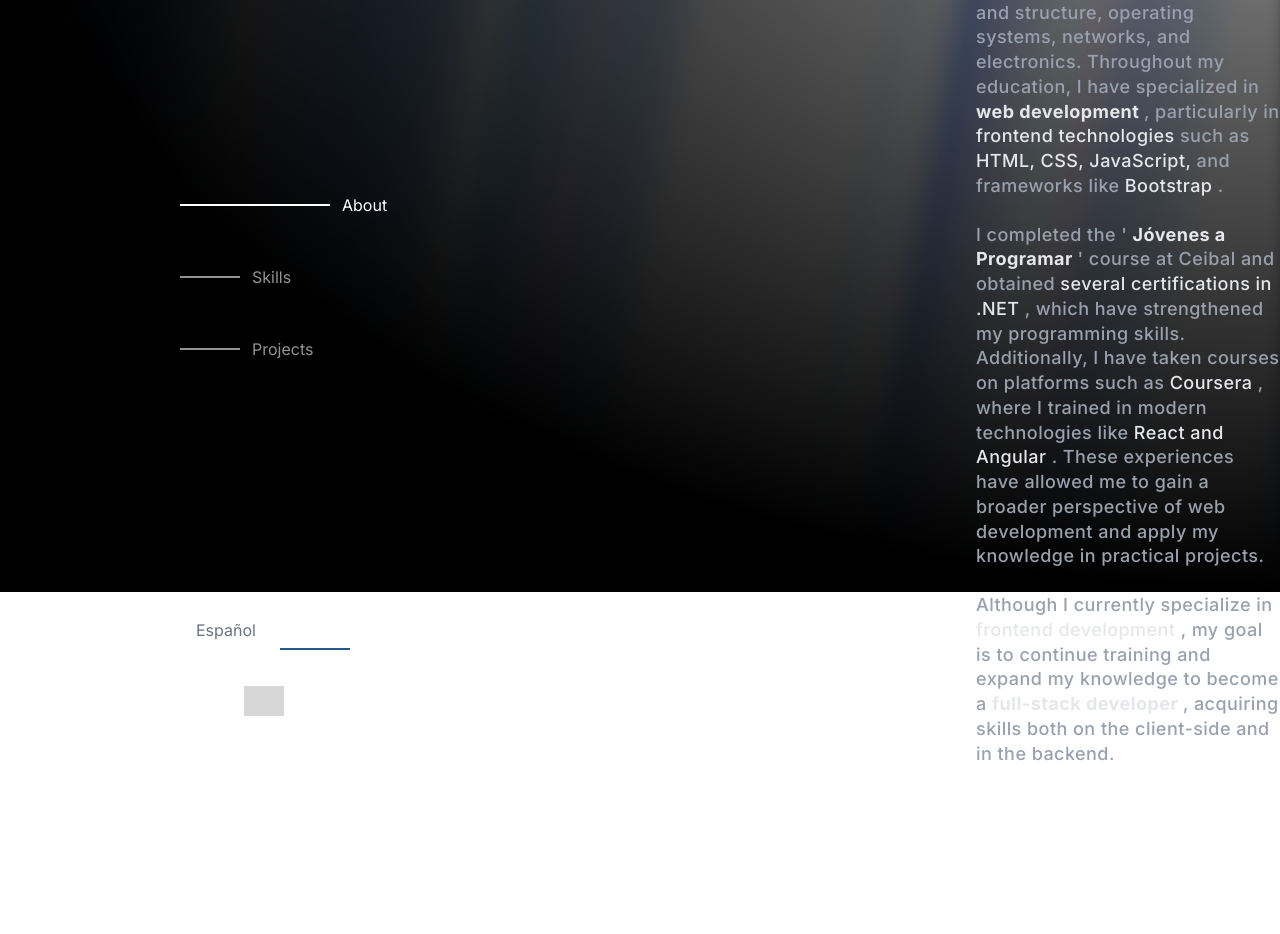
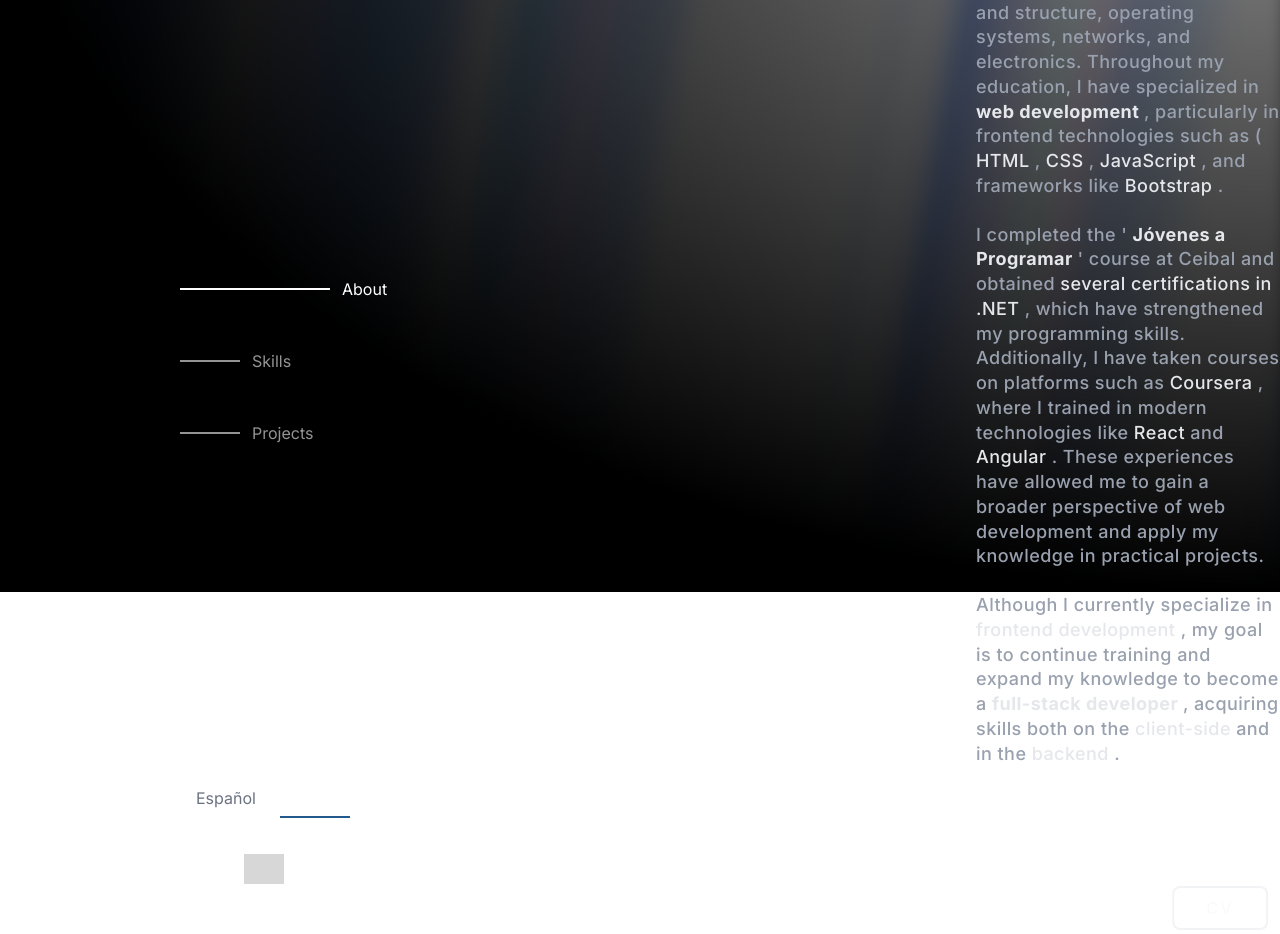
Before and after one commit to bryanribero/Portafolio-Next, a Next.js app in the folder portafolio/: page / in a window 1280 px wide. Shown: the part 208-1142 px from the top of the page. Before the commit the page ends 974 px from the top, so only its background shows below. Built offline with nearby package versions, Linux system fonts and the light colour scheme; grey boxes are pictures that could not be loaded.

Commit message:
cv-btn-animacion

```diff
--- a/portafolio/app/page.tsx
+++ b/portafolio/app/page.tsx
@@ -1,7 +1,8 @@
 import  Name  from '@/components/gen/name'
 import  Opciones  from '@/components/gen/opciones'
 import Iconos from '@/components/gen/iconos'
-import About from '@/components/gen/about'
+import SectionsAbout from '@/components/gen/sectionAbout'
+
 
 
 export default function Home() {
@@ -19,7 +20,7 @@ export default function Home() {
     </div>
   </div>
   <div className='col-span-1 z-10 mt-15 max-w-200 ml-90'>
-    <About />
+    <SectionsAbout />
   </div>
 </div>
   );
--- a/portafolio/components/gen/about.tsx
+++ b/portafolio/components/gen/about.tsx
@@ -3,17 +3,16 @@ import { useState, useEffect } from "react"
 import { TextGenerateEffect } from "@/components/ui/text-generate-effect"
 
 
-// Formatos disponibles: bold, light
-const textA = `I am a {{bold:5th-year student}} at the School of {{bold:Computer Science}}, with knowledge in programming ({{light:Java}}, {{light:JavaScript}}, {{light:C#}}), databases ({{light:SQL}}, {{light:MSQL}}), web design, computer maintenance and structure, operating systems, networks, and electronics. Throughout my education, I have specialized in {{bold:web development}}, particularly in {{light:frontend technologies}} such as {{light:HTML, CSS, JavaScript,}} and frameworks like {{light:Bootstrap}}.
+const textA = `I am a {{bold:5th-year student}} at the School of {{bold:Computer Science}}, with knowledge in programming ({{light:Java}}, {{light:JavaScript}}, {{light:C#}}), databases ({{light:SQL}}, {{light:MSQL}}), web design, computer maintenance and structure, operating systems, networks, and electronics. Throughout my education, I have specialized in {{bold:web development}}, particularly in frontend technologies such as ({{light:HTML}}, {{light:CSS}}, {{light:JavaScript}}, and frameworks like {{light:Bootstrap}}.
 `
 
-const textB = `I completed the '{{bold:Jóvenes a Programar}}' course at Ceibal and obtained {{light:several certifications in .NET}}, which have strengthened my programming skills. Additionally, I have taken courses on platforms such as {{light:Coursera}}, where I trained in modern technologies like {{light:React and Angular}}. These experiences have allowed me to gain a broader perspective of web development and apply my knowledge in practical projects.
+const textB = `I completed the '{{bold:Jóvenes a Programar}}' course at Ceibal and obtained {{light:several certifications in .NET}}, which have strengthened my programming skills. Additionally, I have taken courses on platforms such as {{light:Coursera}}, where I trained in modern technologies like {{light:React}} and {{light:Angular}}. These experiences have allowed me to gain a broader perspective of web development and apply my knowledge in practical projects.
 `
 
-const textC = `Although I currently specialize in {{light:frontend development}}, my goal is to continue training and expand my knowledge to become a {{bold:full-stack developer}}, acquiring skills both on the client-side and in the backend.
+const textC = `Although I currently specialize in {{light:frontend development}}, my goal is to continue training and expand my knowledge to become a {{bold:full-stack developer}}, acquiring skills both on the {{light:client-side}} and in the {{light:backend}}.
 `
 
-export default function About() {
+export default function About({ onComplete }: { onComplete?: () => void }) {
   const [showTextA, setShowTextA] = useState(true)
   const [showTextB, setShowTextB] = useState(false)
   const [showTextC, setShowTextC] = useState(false)
@@ -22,6 +21,13 @@ export default function About() {
   useEffect(() => {
     setShowTextA(true)
   }, [])
+
+
+  const handleFinalComplete = () => {
+    if (onComplete) {
+      onComplete()
+    }
+  }
 
   return (
     <div className="space-y-6">
@@ -33,7 +39,9 @@ export default function About() {
         <TextGenerateEffect words={textB} onComplete={() => setShowTextC(true)} duration={0.4} staggerDelay={0.02} />
       )}
 
-      {showTextC && <TextGenerateEffect words={textC} duration={0.4} staggerDelay={0.02} />}
+      {showTextC && (
+        <TextGenerateEffect words={textC} duration={0.4} staggerDelay={0.02} onComplete={handleFinalComplete} />
+      )}
     </div>
   )
 }
--- /dev/null
+++ b/portafolio/components/gen/sectionAbout.tsx
@@ -0,0 +1,43 @@
+"use client"
+
+import { useState, useEffect } from "react"
+import About from "@/components/gen/about"
+import { motion } from "motion/react"
+
+export default function SectionsAbout() {
+  const [showButton, setShowButton] = useState(false)
+
+
+  useEffect(() => {
+    const timer = setTimeout(() => {
+      setShowButton(true)
+    }, 6000)
+
+    return () => clearTimeout(timer)
+  }, [])
+
+  return (
+    <div className="max-w-150">
+      <About onComplete={() => setShowButton(true)} />
+
+      <div className="text-gray-300 flex justify-center mt-30 h-12 "><a href="/assets/Brayan_Ribero_CV_IT_Eng.pdf" download>
+        {showButton && (
+          <motion.button
+            initial={{ x: 100, opacity: 0 }}
+            animate={{ x: 0, opacity: 1 }}
+            transition={{
+              type: "spring",
+              stiffness: 100,
+              damping: 12,
+              duration: 0.3,
+            }}
+            className="border-2 border-gray-400 px-8 py-2 rounded-md cursor-pointer transition duration-300 ease-in-out hover:-translate-y-1 hover:scale-110 hover:bg-blue-500/50 hover:border-transparent tracking-[.15em]"
+          >
+            CV
+          </motion.button>
+        )}
+        </a>
+      </div>
+    </div>
+  )
+}
```
Also changed, not shown: 2 other files (tests, documents, lock files or other folders).
